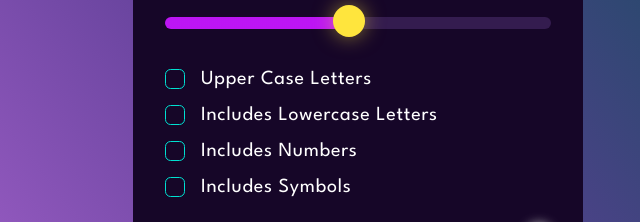
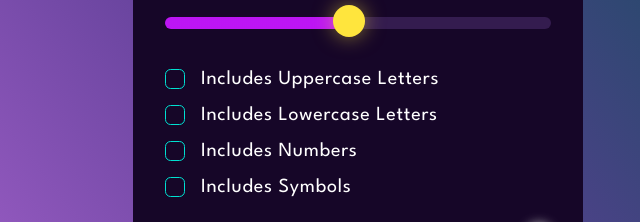
Before and after one commit to Vdkk07/Password-Generator, a plain HTML site: page index.html in a window 1280 px wide. Shown: the part 321-543 px from the top of the page, 282-922 px from the left. Drawn offline with Linux system fonts and the light colour scheme.

Commit message:
Update index.html

```diff
--- a/index.html
+++ b/index.html
@@ -44,7 +44,7 @@
         <!--* checkbox -->
         <div class="check">
           <input type="checkbox" id="uppercase" />
-          <label for="uppercase">Upper Case Letters</label>
+          <label for="uppercase">Includes Uppercase Letters</label>
         </div>
 
         <div class="check">
```
